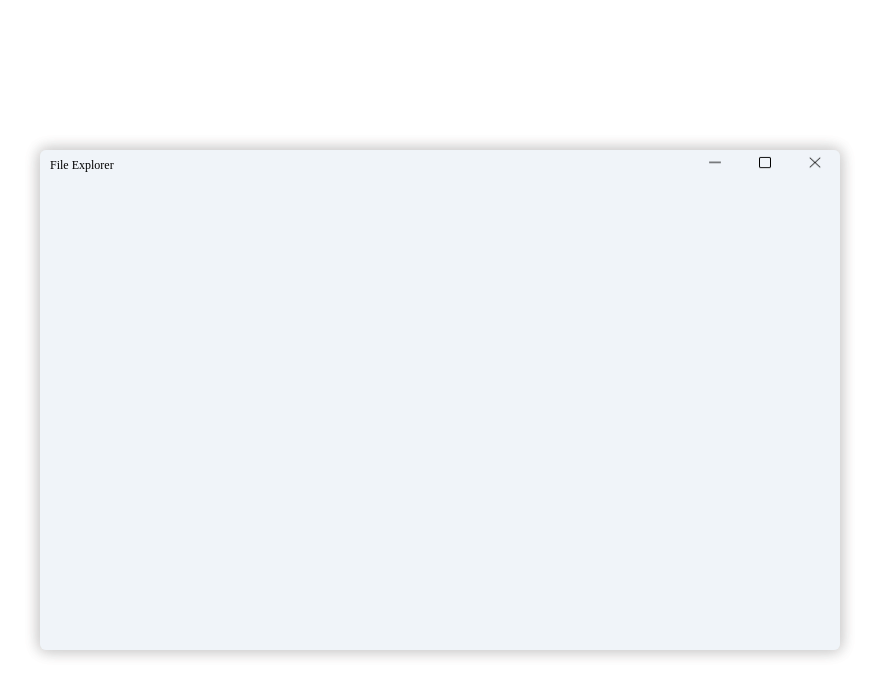
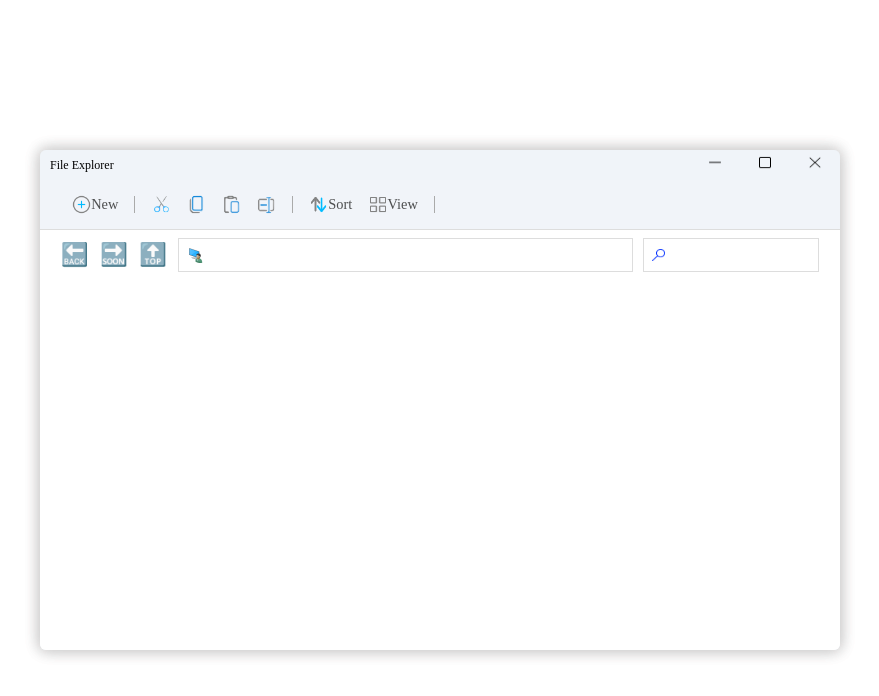
Before and after one commit to lct01lct/Win11-in-Vue, a Vue app: page /home in a window 1280 px wide. Shown: the top 696 px of the page, without its empty margins (280-1159 px from the left). Built offline with nearby package versions, Linux system fonts and the light colour scheme.

Commit message:
feat: 点击任务栏切换显示层级,Floder开发中...

```diff
--- a/src/App.vue
+++ b/src/App.vue
@@ -1,11 +1,23 @@
-<script setup></script>
+<script setup>
+  import ContextMenu from '@/component/ContextMenu/index.vue';
+
+  const contextmenu = ref(false);
+  const position = reactive({ x: 0, y: 0 });
+  document.addEventListener('contextmenu', (e) => {
+    e.preventDefault();
+    position.x = e.x;
+    position.y = e.y;
+    contextmenu.value = true;
+    setTimeout(() => {
+      contextmenu.value = false;
+    },2000)
+  });
+</script>
 
 <template>
+  <ContextMenu v-if="contextmenu" :position="position"></ContextMenu>
   <router-view></router-view>
 </template>
 
 <style lang="scss" scoped>
-  body {
-    overflow: hidden;
-  }
 </style>
--- /dev/null
+++ b/src/component/ContextMenu/index.vue
@@ -0,0 +1,35 @@
+<template>
+  <div class="ContextMenu" ref="menuRef">
+    <ul>
+        <li>我</li>
+        <li>是</li>
+        <li>列</li>
+        <li>表</li>
+    </ul>
+  </div>
+</template>
+
+<script setup>
+  const props = defineProps(['position']);
+
+  const that = getCurrentInstance();
+
+  onMounted(() => {
+    let Ref = that.refs.menuRef;
+    Ref.style.top = `${props.position.y - Ref.clientHeight / 2}px`;
+    Ref.style.left = `${props.position.x - Ref.clientWidth / 2}px`;
+  });
+</script>
+
+<style lang="scss" scoped>
+  .ContextMenu {
+    position: absolute;
+    width: 15em;
+    height: 20em;
+    // padding: 2em 1em;
+    background-color: rgba(249, 249, 249, 0.9);
+    border-radius: 1em;
+    z-index: 99999;
+    color: black;
+  }
+</style>
--- /dev/null
+++ b/src/component/Folder/FolderTopToolBar/index.vue
@@ -0,0 +1,114 @@
+<template>
+  <div class="fileToolBar">
+    <ul>
+        <li v-for="item in toolList" :key="item">
+            <span v-if="item.type === 'spacer'" class="spacer"></span>
+            <template v-if="item.type === 'icon'">
+                <img :src="`src/assets/img/setting/${item.icon}`" >
+                <span class="desc">{{ item.desc }}</span>
+            </template>
+        </li>
+    </ul>
+  </div>
+</template>
+
+<script setup>
+// 文件夹的文件操作的工具栏
+// 具有的功能：
+//  1. 新建文件
+//  2. 剪切
+//  3. 复制
+//  4. 粘贴
+//  5. 排序
+//  6. 视图
+let toolList = [
+    {
+        type: 'icon',
+        icon:'new.png',
+        desc:'New'
+    },
+    {
+        type:'spacer'
+    },
+    {
+        type: 'icon',
+        icon:'cut.png',
+    },
+    {
+        type: 'icon',
+        icon:'copy.png',
+    },
+    {
+        type: 'icon',
+        icon:'paste.png',
+    },
+    {
+        type: 'icon',
+        icon:'rename.png',
+    },
+    {
+        type:'spacer'
+    },
+    {
+        type: 'icon',
+        icon:'sort.png',
+        desc:'Sort'
+    },
+    {
+        type: 'icon',
+        icon:'view.png',
+        desc:'View'
+    },
+    {
+        type:'spacer'
+    }
+]
+
+
+
+</script>
+
+<style lang="scss" scoped>
+.fileToolBar{
+    display: flex;
+    align-items: center;
+    width: 100%;
+    height: 50px;
+    background-color: #f1f4f9;
+    color: #4e4f50;
+    border-bottom: 1px solid #dddddd;
+    ul{
+        list-style: none;
+        display: flex;
+        height: 80%;
+        margin: 0;
+        padding: .2em 1.5em;
+
+        li{
+            display: flex;
+            align-items: center;
+            justify-content: center;
+            padding: .5em;
+            img{
+                width: 1.2em;
+                // margin-right: .2em;
+            }
+            .desc{
+                // margin-left: .5em;
+                font-size: .9em;
+            }
+
+            .spacer{
+                width: 1px;
+                height: 100%;
+                background-color: #aaaaaa;
+            }
+
+            &:hover{
+                border-radius: .3em;
+                background-color: #ffffff;
+            }
+        }
+    }
+}
+</style>
--- /dev/null
+++ b/src/component/Folder/PathTool/index.vue
@@ -0,0 +1,66 @@
+<template>
+  <div class="pathTool">
+    <span class="historyBtn">🔙</span>
+    <span class="historyBtn">🔜</span>
+    <span class="historyBtn">🔝</span>
+    <div class="path">
+        <img src="src/assets/img/setting/user-sm.png" alt="">
+    </div>
+    <div class="search">
+        <img src="src/assets/img/setting/search.png" alt="">
+    </div>
+
+  </div>
+</template>
+
+<script setup>
+/** 需求分析
+ *  path框的图片是可以动态变化的
+ *  路径框是可以匹配内容的
+ *  前进后退按钮可用
+ */
+</script>
+
+<style lang="scss" scoped>
+  .pathTool {
+    display: flex;
+    align-items: center;
+    width: 100%;
+    height: 50px;
+    padding: .5em 1.3em;
+    background-color: #ffffff;
+    .historyBtn{
+        font-size: 1.4em;
+        margin-right: .5em;
+    }
+
+    .path{
+        display: flex;
+        align-items: center;
+        padding: .6em .5em;
+        width: 60%;
+        height: 100%;
+        border: 1px solid #dddddd;
+
+        img{
+            width: 1em;
+            height: 1em;
+        }
+    }
+    .search{
+        display: flex;
+        align-items: center;
+        margin-left: 10px;
+        padding: .6em .5em;
+        flex: 1;
+        height: 100%;
+        border: 1px solid #dddddd;
+
+        img{
+            width: .8em;
+            height: .8em;
+        }
+    }
+
+  }
+</style>
--- a/src/component/Folder/index.vue
+++ b/src/component/Folder/index.vue
@@ -1,10 +1,15 @@
 <template>
   <div class="FolderFullBox" v-show="isShow">
     <ToolBarVue @update:modelValue="changeIsShow">File Explorer</ToolBarVue>
+    <FolderTopToolBar></FolderTopToolBar>
+    <PathTool></PathTool>
+    <main></main>
   </div>
 </template>
 <script setup>
   import ToolBarVue from '../ToolBar/index.vue';
+  import FolderTopToolBar from './FolderTopToolBar/index.vue'
+  import PathTool from './PathTool/index.vue'
 
   const isShow = ref(true);
 
@@ -37,5 +42,16 @@
     // 限制缩放的大小
     min-width: 700px;
     min-height: 400px;
+
+
+
+
+    main{
+      display: flex;
+      width: 100%;
+      height: calc(100% - 130px);
+      border-radius: 0 0 6px 6px;
+      background-color: #ffffff;
+    }
   }
 </style>
```
Also changed, not shown: src/assets/img/setting/folder.png (added), src/assets/img/setting/user-sm.png (added).
